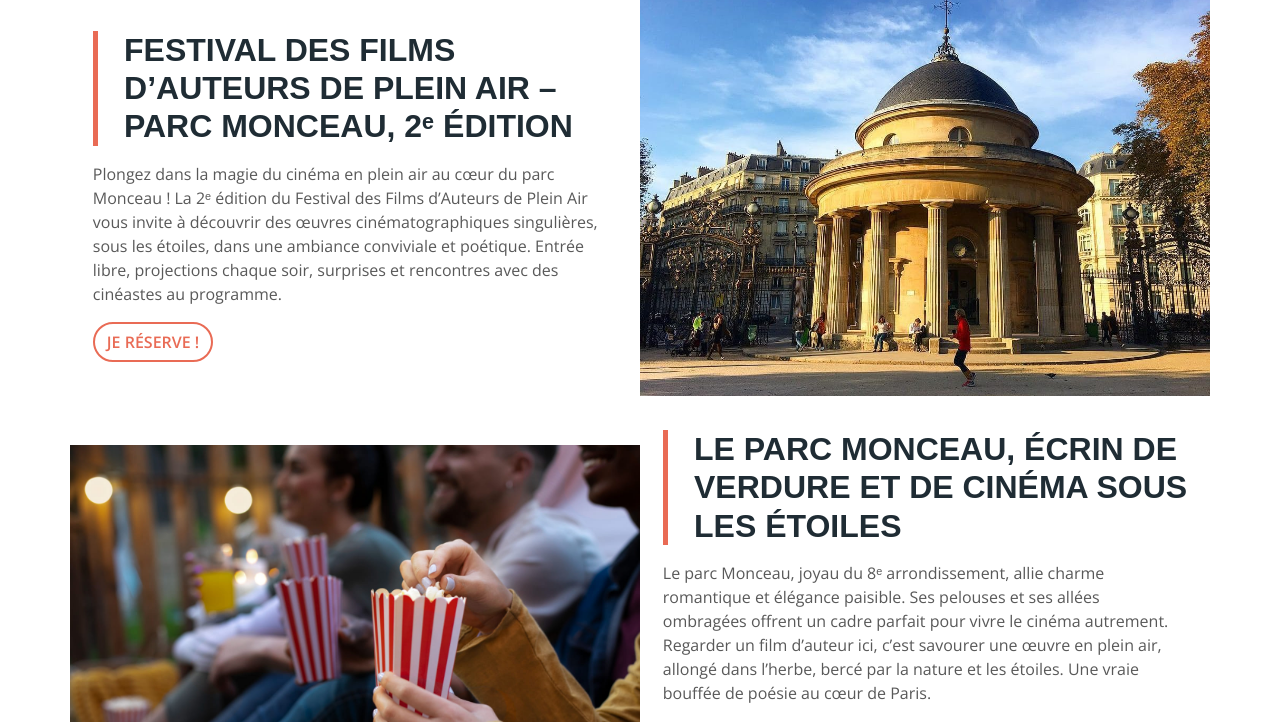
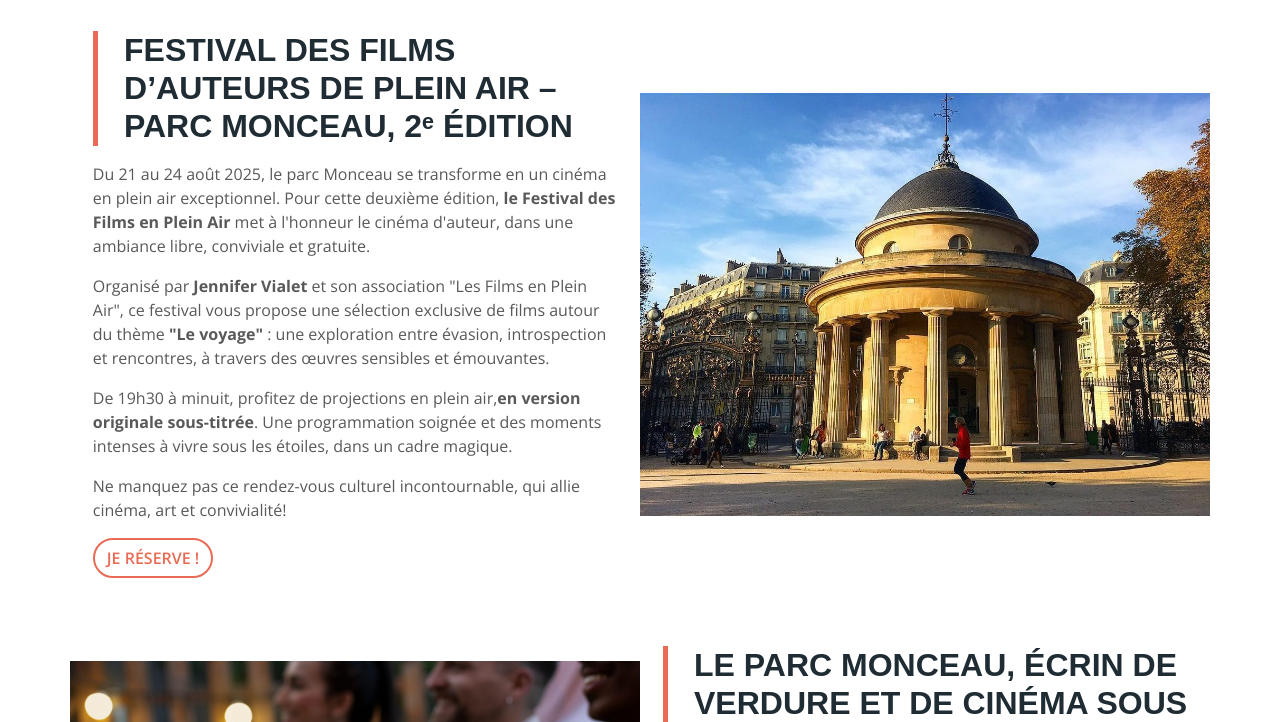
Before and after one commit to sedovam/Projet-Festival-SEO, a plain HTML site: page index.html in a window 1280 px wide. Shown: the part 664-1386 px from the top of the page. Drawn offline with nearby package versions, Linux system fonts and the light colour scheme; a script that the page names is missing.

Commit message:
Add files via upload

```diff
--- a/index.html
+++ b/index.html
@@ -2,22 +2,22 @@
 <!DOCTYPE html>
 <html lang="fr">
 	<head>
-		<title>Accueil</title>
+		<title>Festival des Films d'Auteurs en Plein Air au Parc Monceau à Paris - Édition 2025</title>
 
 		<!--Metatags-->
 		<meta charset="utf-8">
 		<meta name="viewport" content="width=device-width, initial-scale=1, shrink-to-fit=no">
-		<meta name="description" content="Rejoignez-nous au Parc Monceau à Paris pour le Festival des Films d'Auteurs en Plein Air 2025 — une célébration du cinéma indépendant sous les étoiles.">
-		<meta name="author" content="Votre Nom ou Organisation">
+		<meta name="description" content="Suivez toute l’actualité du Festival des Films d'Auteurs en Plein Air à Paris 2025 : films à l’affiche, horaires, nouveautés, événements, interviews et temps forts du festival.">
+		<meta name="author" content="Jennifer Vialet">
 		<meta name="keywords" content="festival, films d'auteurs, cinéma, plein air, Paris, Parc Monceau, 2025">
 
 
 		<!--Open graph data-->
-		<meta property="og:title" content="Festival des Films d'Auteurs en Plein Air - Parc Monceau 2025">
+		<meta property="og:title" content="Actualités du Festival des Films en Plein Air - Parc Monceau 2025">
 		<meta property="og:type" content="website">
 		<meta property="og:url" content="https://sedovam.github.io/Projet-Festival-SEO/">
 		<meta property="og:image" content="https://sedovam.github.io/Projet-Festival-SEO/images/logo.jpg">
-		<meta property="og:description" content="Rejoignez-nous pour le Festival des Films d'Auteurs en Plein Air 2025 au Parc Monceau à Paris — un événement cinématographique unique sous les étoiles.">
+		<meta property="og:description" content="Découvrez le programme complet du Festival des Films d'Auteurs en Plein Air à Paris : projections, activités, horaires et toutes les dernières actualités. Ne ratez rien de cet événement cinéma incontournable.">
 
 		<!--fonts-->
 		<link href="https://fonts.googleapis.com/css?family=Montserrat:400,700|Open+Sans:400,600,700" rel="stylesheet">
@@ -104,7 +104,10 @@
 				<div class="row">
 					<article class="col-lg-6">
 						<h2 id="about">Festival des Films d’Auteurs de Plein Air – Parc Monceau, 2ᵉ édition</h2>
-						<p>Plongez dans la magie du cinéma en plein air au cœur du parc Monceau ! La 2ᵉ édition du Festival des Films d’Auteurs de Plein Air vous invite à découvrir des œuvres cinématographiques singulières, sous les étoiles, dans une ambiance conviviale et poétique. Entrée libre, projections chaque soir, surprises et rencontres avec des cinéastes au programme.</p>
+						<p>Du 21 au 24 août 2025, le parc Monceau se transforme en un cinéma en plein air exceptionnel. Pour cette deuxième édition, <strong>le Festival des Films en Plein Air</strong> met à l'honneur le cinéma d'auteur, dans une ambiance libre, conviviale et gratuite.</p>
+						<p>Organisé par <strong>Jennifer Vialet</strong> et son association "Les Films en Plein Air", ce festival vous propose une sélection exclusive de films autour du thème <strong>"Le voyage"</strong> : une exploration entre évasion, introspection et rencontres, à travers des œuvres sensibles et émouvantes.</p>
+						<p>De 19h30 à minuit, profitez de projections en plein air,<strong>en version originale sous-titrée</strong>. Une programmation soignée et des moments intenses à vivre sous les étoiles, dans un cadre magique.</p>
+						<p>Ne manquez pas ce rendez-vous culturel incontournable, qui allie cinéma, art et convivialité!</p>
 						<a href="#booking" class="btn btn-custom"> Je réserve !</a>
 					</article>
 					<aside class="col-lg-6 order-first order-lg-2">
```
